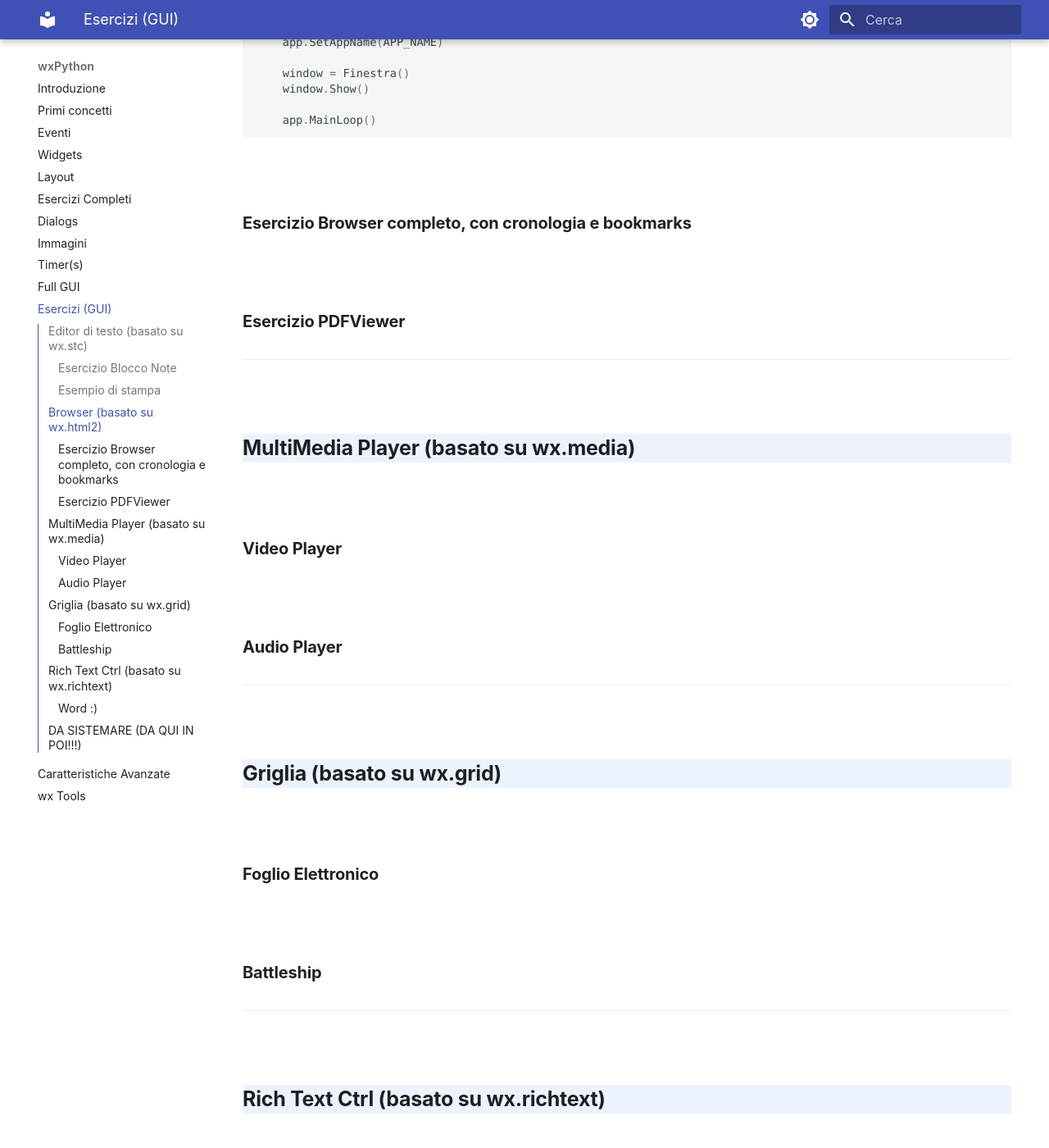
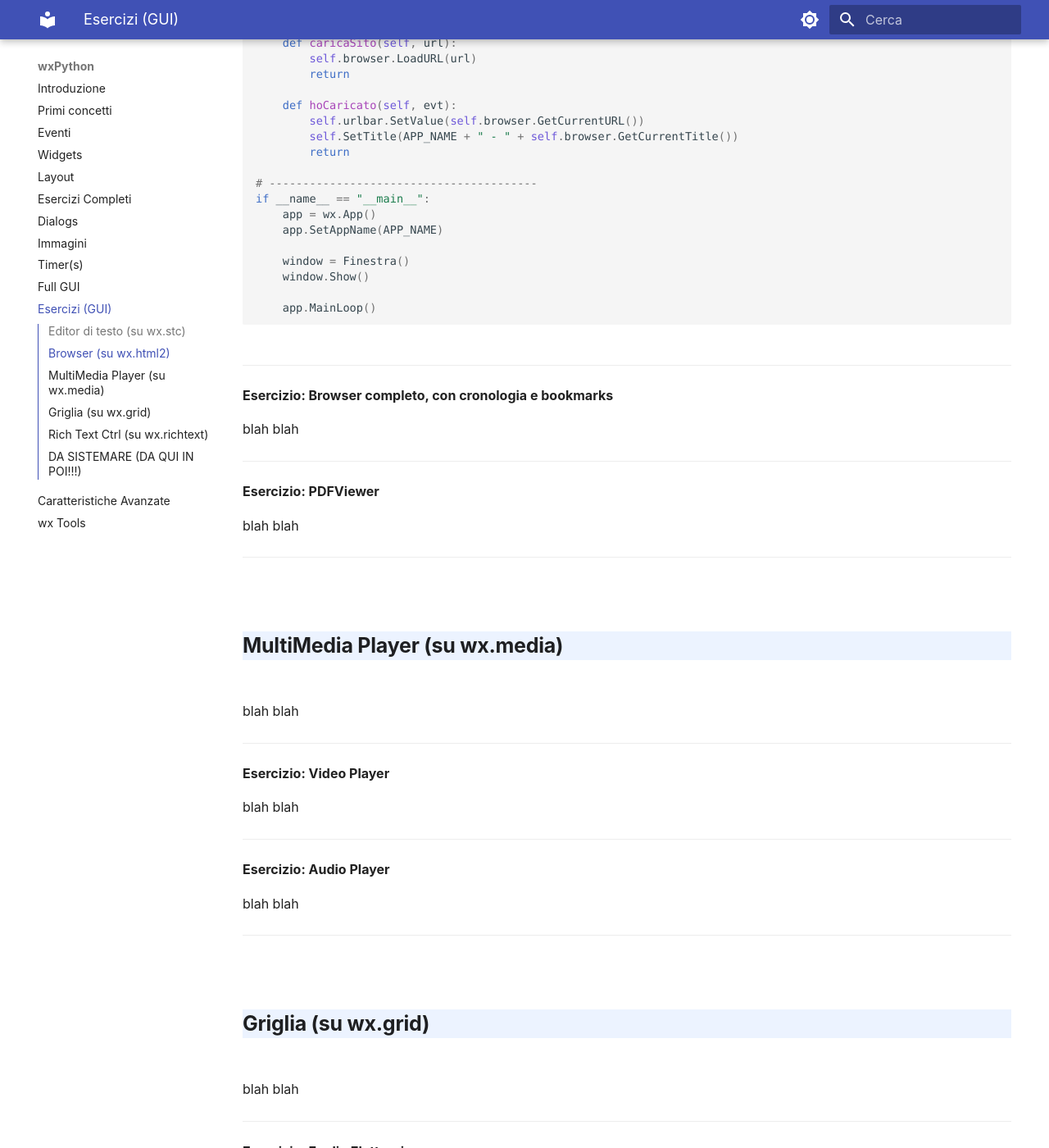
Before and after one commit to adjamhub/pyhandouts, an MkDocs documentation site: the page built from docs/wx/171_full_gui_ex.md, in a window 1280 px wide and 1400 px high, scrolled down 2101 px. Shown: the whole window at 82% size. Built offline with MkDocs 1.6.1 and Material for MkDocs 9.7.7, drawn with Linux system fonts in a browser that asks for light colours; some of the changed text lies outside the part shown.

Commit message:
Update 171_full_gui_ex.md

````diff
--- a/docs/wx/171_full_gui_ex.md
+++ b/docs/wx/171_full_gui_ex.md
@@ -1,20 +1,30 @@
 # Esercizi su GUI complete
 
-
-## Editor di testo (basato su wx.stc)
-
-
-
-
-### Esercizio Blocco Note
-
-
-### Esempio di stampa
-
+blah blah
 
 ---
 
-## Browser (basato su wx.html2)
+## Editor di testo (su wx.stc)
+
+blah blah
+
+---
+
+**Esercizio: Blocco Note**
+
+blah blah
+
+---
+
+**Esempio: stampa file**
+
+blah blah
+
+---
+
+## Browser (su wx.html2)
+
+blah blah
 
 
 ``` python title="MiniBrowser" hl_lines="2 30"
@@ -96,43 +106,71 @@ if __name__ == "__main__":
     app.MainLoop()
 ```
 
+---
 
-### Esercizio Browser completo, con cronologia e bookmarks
+**Esercizio: Browser completo, con cronologia e bookmarks**
 
-### Esercizio PDFViewer
+blah blah
 
+---
+
+**Esercizio: PDFViewer**
+
+blah blah
 
 
 ---
 
-## MultiMedia Player (basato su wx.media)
+## MultiMedia Player (su wx.media)
 
+blah blah
 
-### Video Player
+---
 
+**Esercizio: Video Player**
 
-### Audio Player
+blah blah
 
+---
+
+**Esercizio: Audio Player**
+
+blah blah
 
 
 ---
 
-## Griglia (basato su wx.grid)
+## Griglia (su wx.grid)
 
-### Foglio Elettronico
+blah blah
 
-### Battleship
+---
+
+**Esercizio: Foglio Elettronico**
+
+blah blah
+
+---
+
+**Esercizio: Battleship**
+
+blah blah
 
 
 ---
 
-## Rich Text Ctrl (basato su wx.richtext)
+## Rich Text Ctrl (su wx.richtext)
 
-
-### Word :)
-
+blah blah
 
 ---
+
+**Esercizio: Word :)**
+
+blah blah
+
+---
+
 ## DA SISTEMARE (DA QUI IN POI!!!)
 
 - wx.ListCtrl
````
